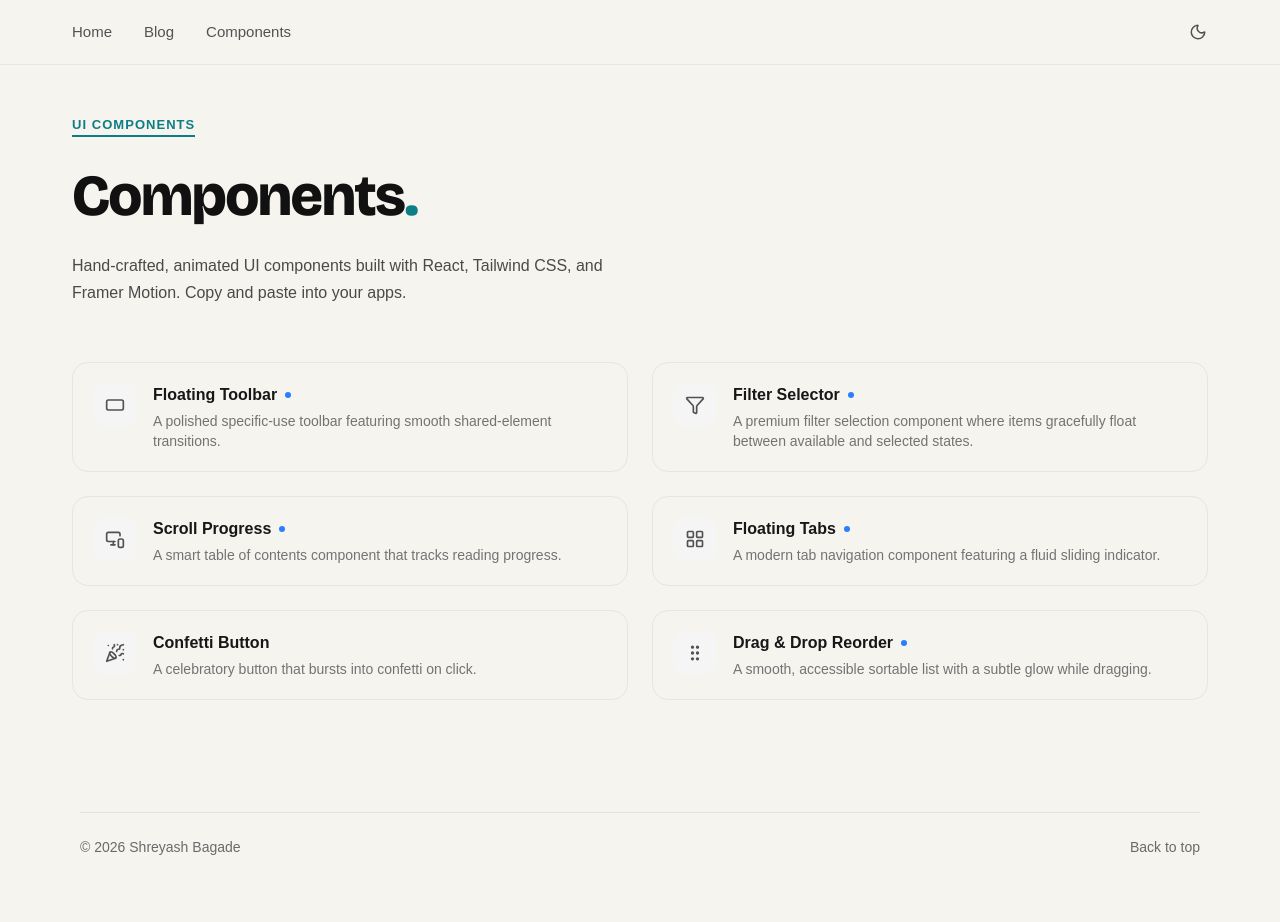
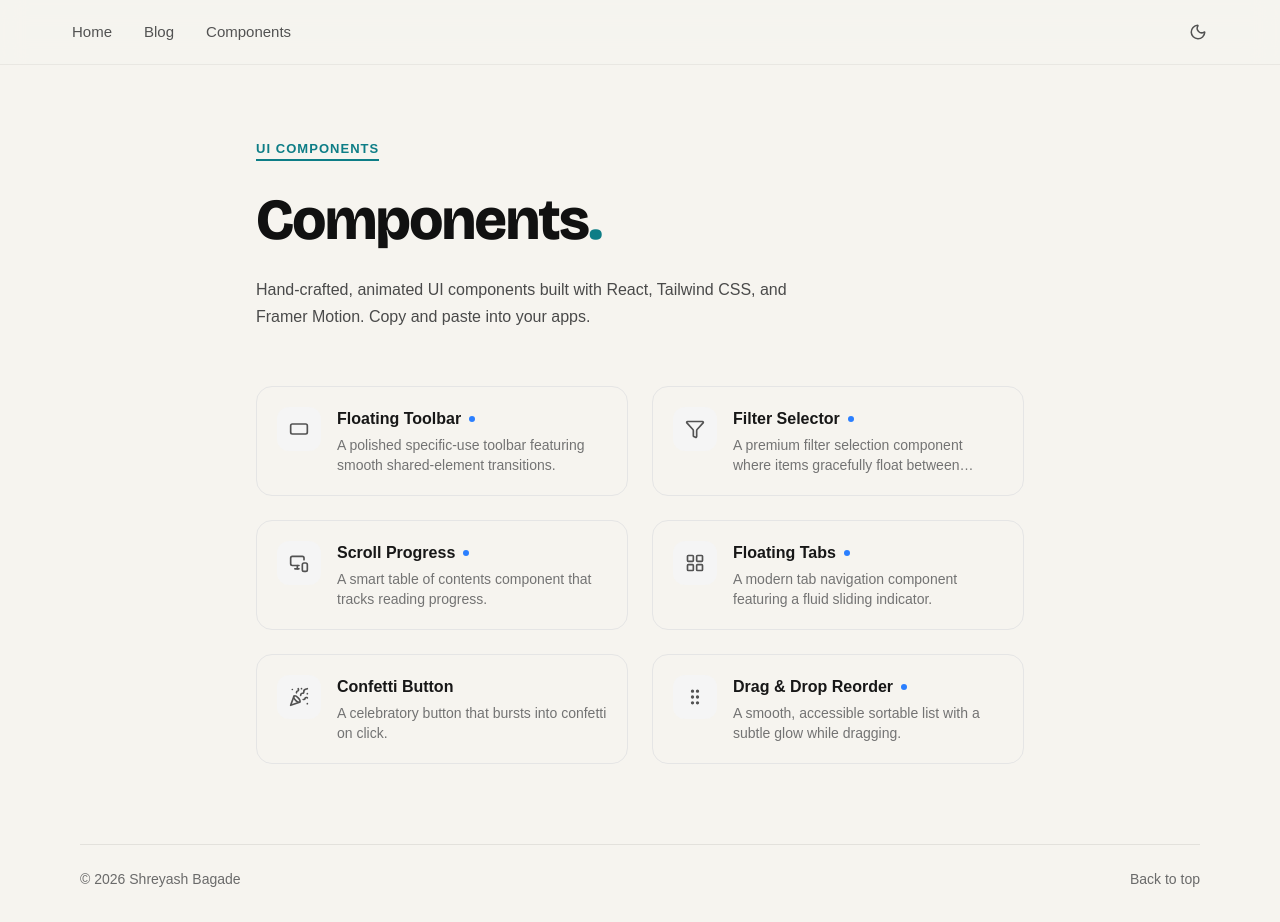
Before and after one commit to ShreyashBRN/ShreyashX, a Next.js app: page /components in a window 1280 px wide. Before the commit the page ends 890 px from the top, so only its background shows below. Built offline with nearby package versions, Linux system fonts and the light colour scheme.

Commit message:
refactor: update layout structure by wrapping content in a centered container div

```diff
--- a/app/components/page.tsx
+++ b/app/components/page.tsx
@@ -16,8 +16,8 @@ export default function ComponentsPage() {
     <main className="min-h-screen overflow-x-clip bg-[#f6f4ef] pt-14 transition-colors dark:bg-neutral-950">
       <ComponentsNavbar />
 
-      <section className="w-full pt-8 pb-20 lg:pt-14 lg:pb-28">
-        <Container>
+      <Container>
+        <div className="mx-auto min-w-0 max-w-3xl py-10 sm:py-14 lg:py-20">
           <span className="inline-flex flex-col text-[13px] font-semibold text-[#0d7d86] tracking-[0.08em] uppercase dark:text-[#2dd4bf]">
             <span>UI Components</span>
             <span className="relative h-[2px] w-full overflow-hidden">
@@ -38,8 +38,8 @@ export default function ComponentsPage() {
               <ComponentCard key={entry.slug} entry={entry} />
             ))}
           </div>
-        </Container>
-      </section>
+        </div>
+      </Container>
 
       <Footer />
     </main>
```
